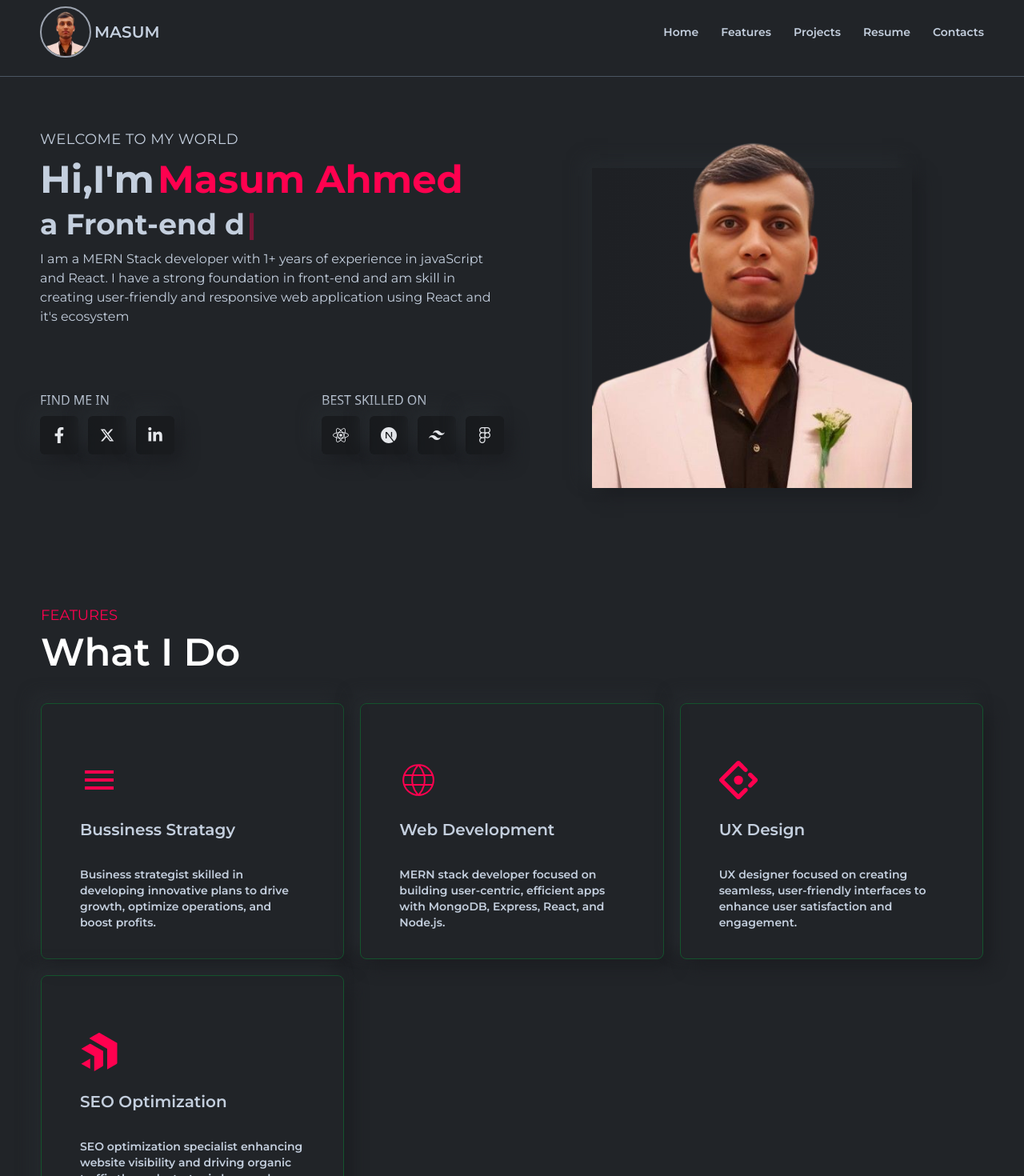
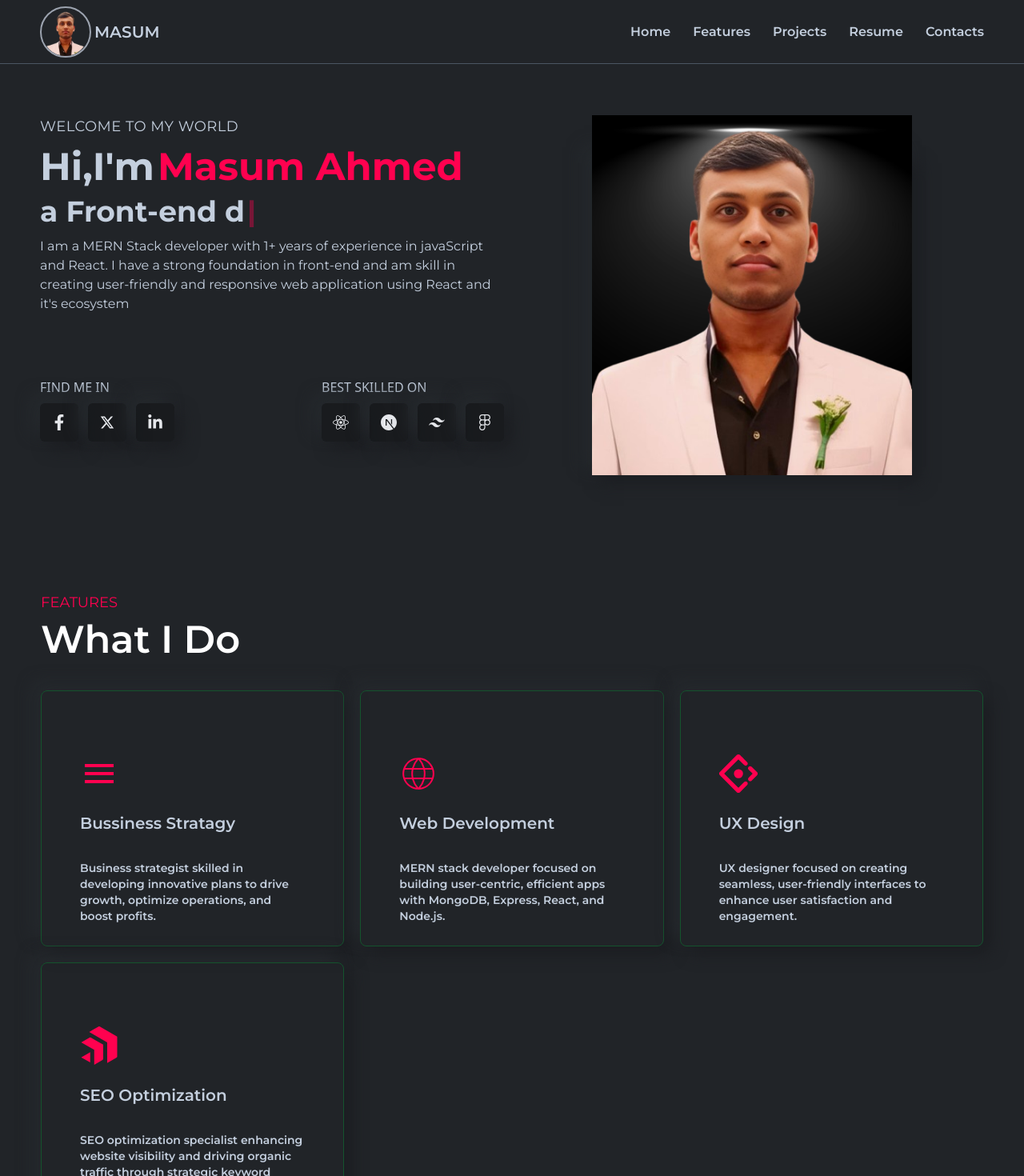
Before and after one commit to M-Shourav/portfolio_yt, a React (Create React App) app: page / in a window 1280 px wide. Shown: the top 1470 px of the page at 80% size. Built offline with nearby package versions, Linux system fonts and the light colour scheme.

Commit message:
header update

```diff
--- a/src/components/features/Features.js
+++ b/src/components/features/Features.js
@@ -19,8 +19,8 @@ const Features = () => {
           >
             <div className="h-72 overflow-y-hidden">
               <div
-                className="flex h-full flex-col gap-6 translate-y-16 sm:translate-y-14
-              hover:translate-y-0 transition-transform duration-500"
+                className="flex h-full flex-col gap-6 translate-y-16
+              group-hover:translate-y-0 transition-transform duration-500"
               >
                 <div>
                   <span className="text-5xl text-designColor">
--- a/src/components/header/Header.js
+++ b/src/components/header/Header.js
@@ -6,7 +6,7 @@ import Container from "../Container";
 import MobileNavigation from "../mobilenavigation/MobileNavigation";
 const Header = () => {
   return (
-    <div className="w-full h-24 py-2 bg-bodyColor text-lightText border-b-[1px] border-b-gray-600 font-titleFont lg:sticky lg:top-0 lg:z-50">
+    <div className="w-full h-20 py-2 bg-bodyColor text-lightText border-b-[1px] border-b-gray-600 font-titleFont lg:sticky lg:top-0 lg:z-50">
       <Container className=" flex items-center justify-between gap-7">
         <div className=" flex items-center gap-1">
           <img
@@ -20,7 +20,7 @@ const Header = () => {
           <ul className="flex items-center gap-7">
             {navLinks?.map((item) => (
               <li
-                className="text-sm font-semibold cursor-pointer hover:text-designColor duration-300"
+                className="text-base font-semibold cursor-pointer hover:text-designColor duration-300"
                 key={item?._id}
               >
                 <Link
```
Also changed, not shown: src/assets/images/profileImg.png, src/assets/images/profileImg1.png (added).
